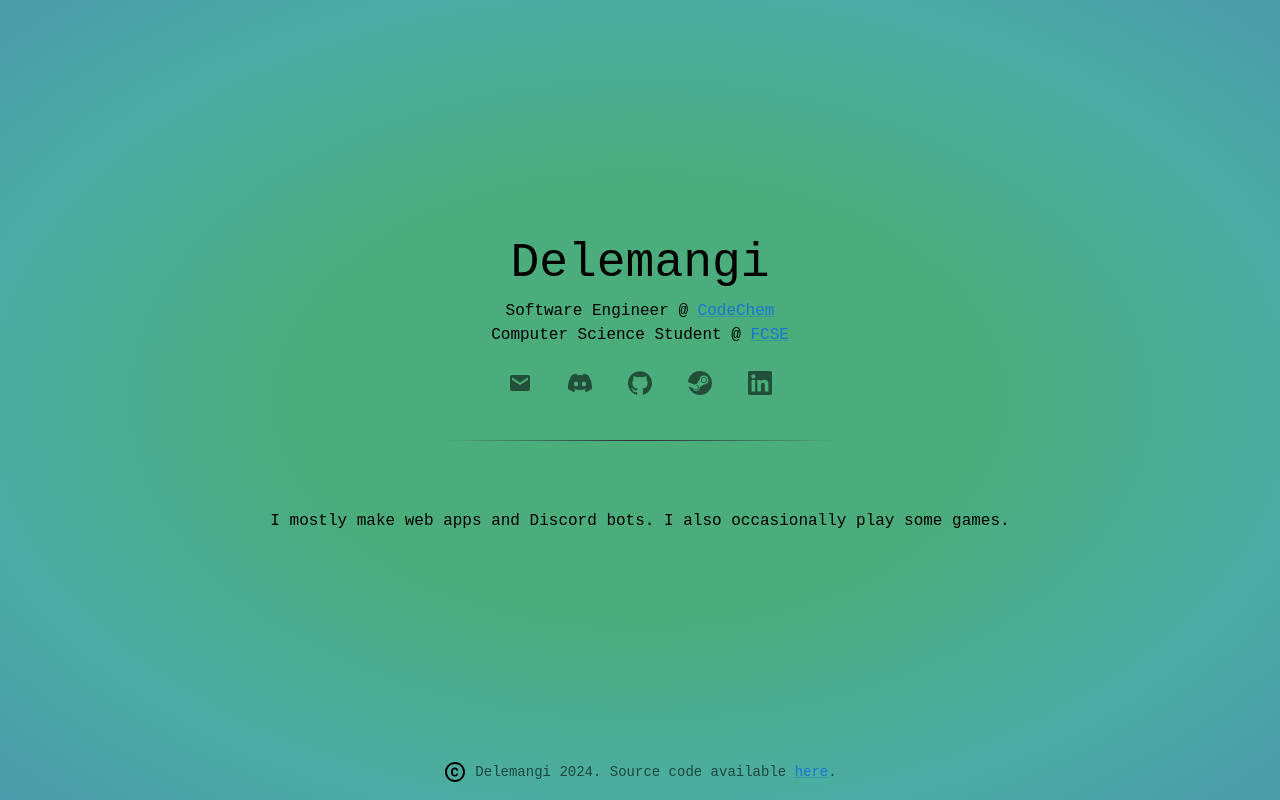
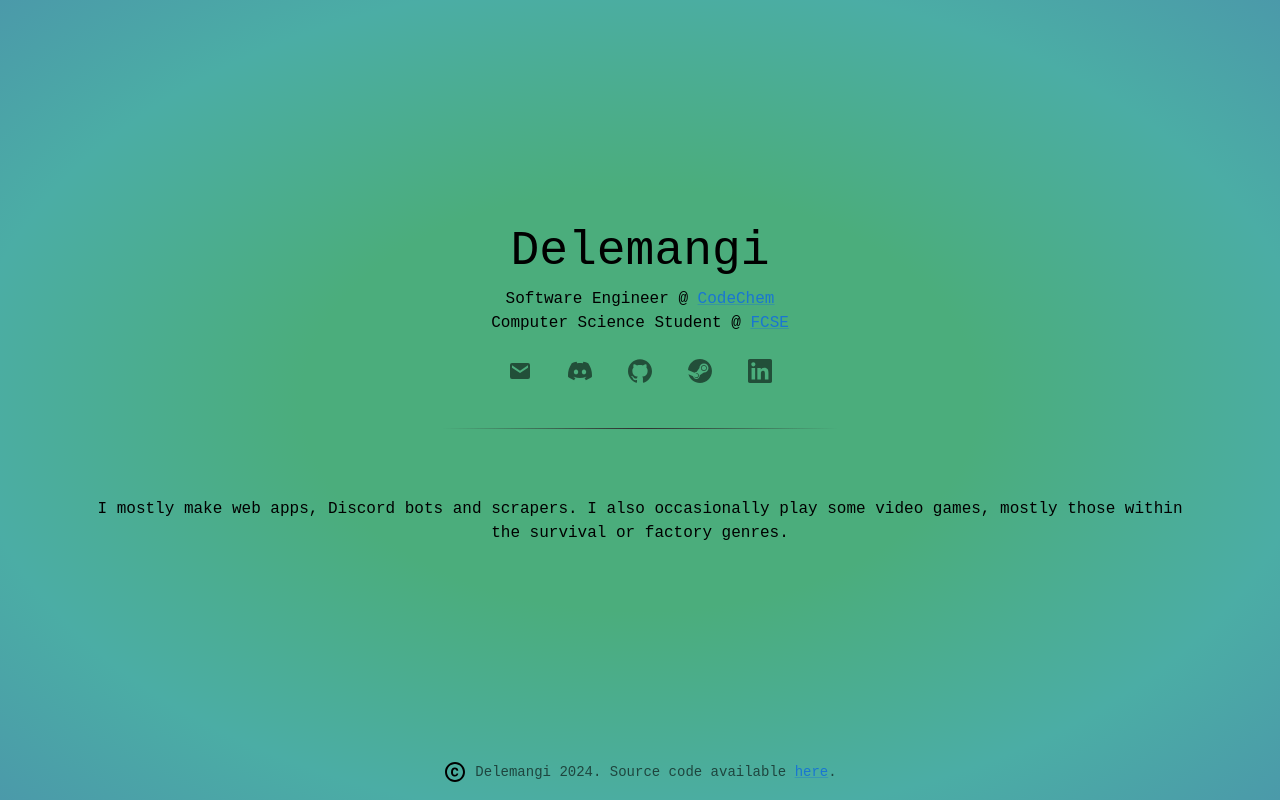
Before and after one commit to Delemangi/delemangi.com, a React (Vite) app: page / in a window 1280 px wide. Built offline with nearby package versions, Linux system fonts and the light colour scheme; a web font is replaced by a local one.

Commit message:
Richer description

```diff
--- a/src/components/Description.tsx
+++ b/src/components/Description.tsx
@@ -5,7 +5,7 @@ const Description = () => {
   return (
     <DescriptionContainer>
       <Typography align="center">
-        I mostly make web apps and Discord bots. I also occasionally play some games.
+        I mostly make web apps, Discord bots and scrapers. I also occasionally play some video games, mostly those within the survival or factory genres.
       </Typography>
     </DescriptionContainer>
   );
```
